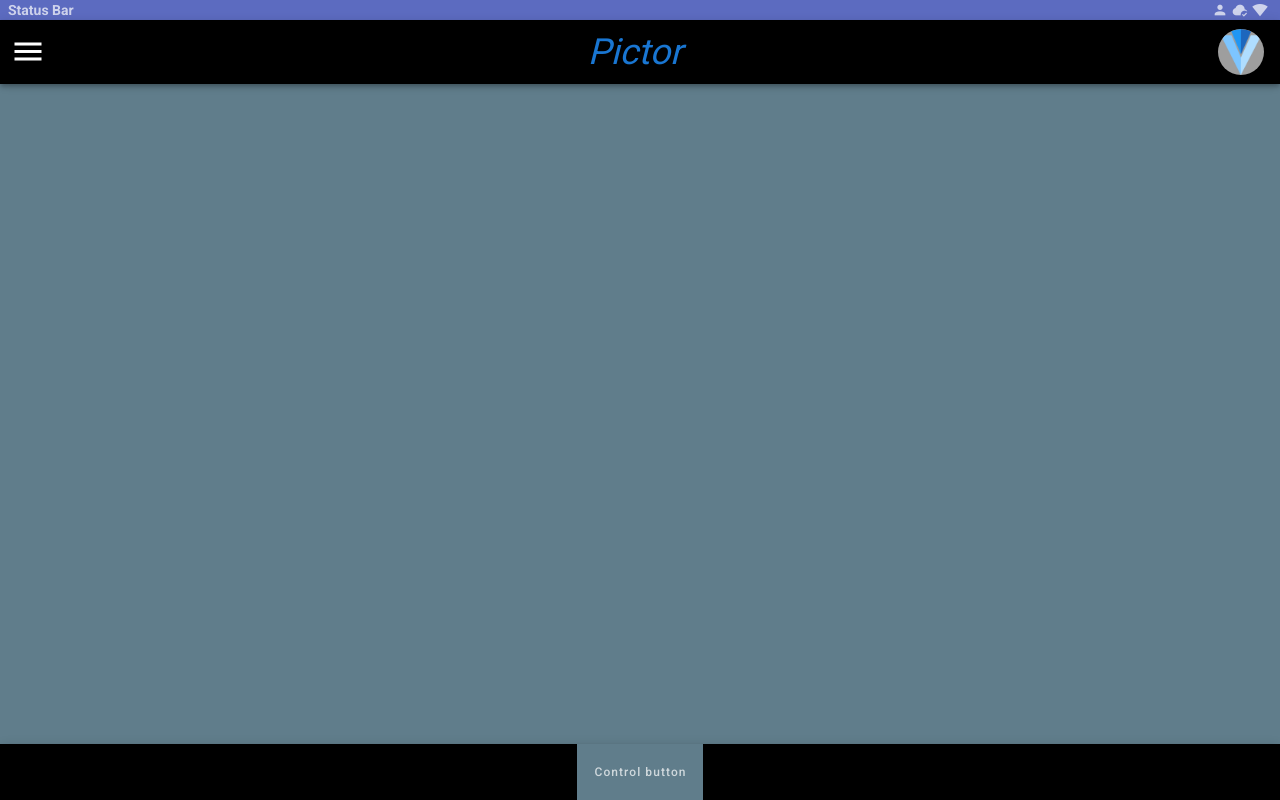
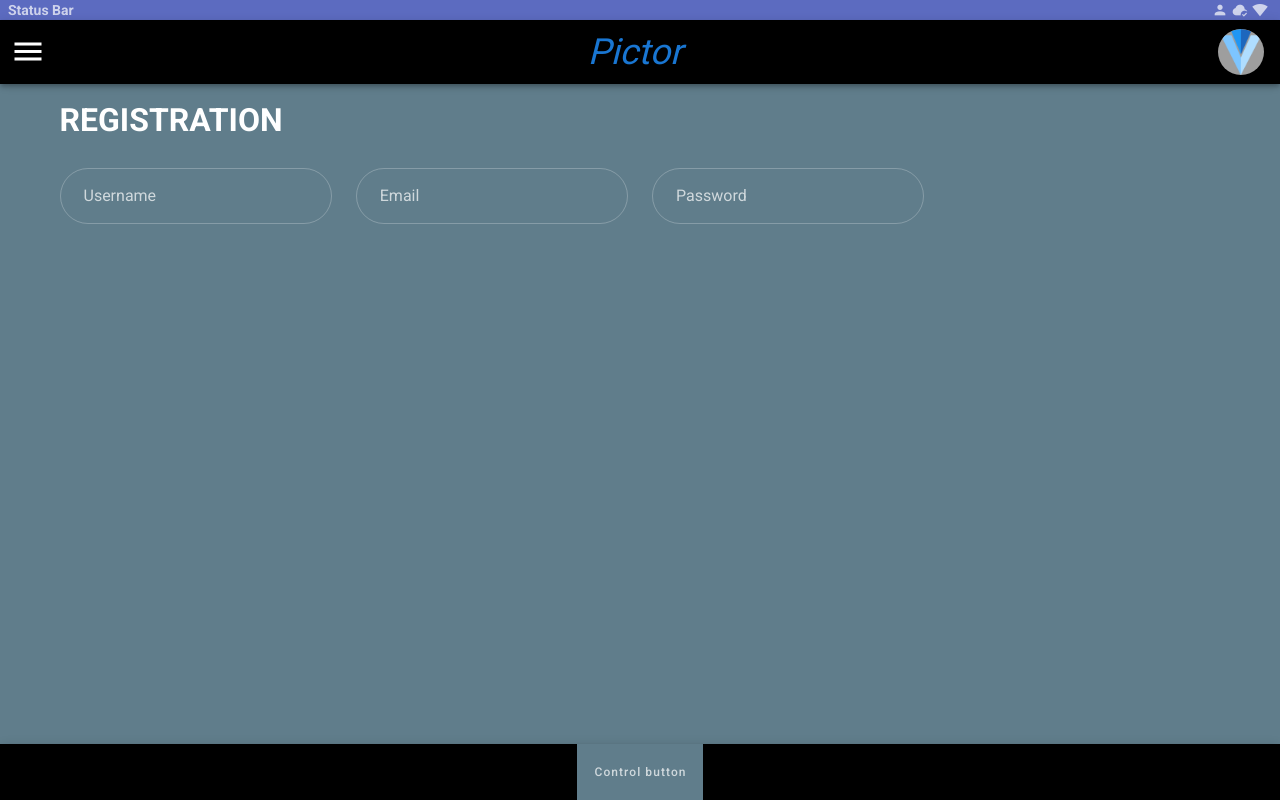
Before and after one commit to Ayonijakaushik19/PICTOR, a Nuxt app: page / in a window 1280 px wide. Built offline with nearby package versions, Linux system fonts and the light colour scheme.

Commit message:
Username, Password, Email input validation from docs done. Now move on to already implemented validation

```diff
--- a/pages/index.vue
+++ b/pages/index.vue
@@ -75,9 +75,49 @@
     </v-navigation-drawer>
 
     <v-main class="blue-grey">
+      <v-form>
+        <v-container>
+          <v-row>
+            <v-col>
+              <h1>REGISTRATION</h1>
+            </v-col>
+          </v-row>
+          <v-row>
+            <v-col :cols="cols_val" :sm="sm_val" :md="md_val" :lg="lg_val">
+              <v-text-field
+                label="Username"
+                rounded
+                outlined
+                :rules="[rules.required, rules.length, rules.username]"
+              ></v-text-field>
+            </v-col>
+            <v-col :cols="cols_val" :sm="sm_val" :md="md_val" :lg="lg_val">
+              <v-text-field
+                v-model="email"
+                :rules="[rules.email, rules.required]"
+                label="Email"
+                rounded
+                outlined
+              ></v-text-field>
+            </v-col>
+            <v-col :cols="cols_val" :sm="sm_val" :md="md_val" :lg="lg_val">
+              <v-text-field
+                label="Password"
+                type="password"
+                :rules="[rules.required, rules.length]"
+                rounded
+                outlined
+              ></v-text-field>
+            </v-col>
+          </v-row>
+        </v-container>
+      </v-form>
+
+      <!--
       <v-container>
         <canvas id="canvas" width="200" height="200"></canvas>
       </v-container>
+      -->
     </v-main>
 
     <v-bottom-navigation class="black" app>
@@ -96,6 +136,26 @@ export default {
       drawer: false,
       username: 'Nandeesh',
       f_ics: ['mdi-twitter', 'mdi-instagram', 'mdi-facebook', 'mdi-youtube'],
+      cols_val: 12,
+      sm_val: 6,
+      md_val: 4,
+      lg_val: 3,
+      rules: {
+        required: (value) => !!value || 'Required',
+        email: (value) => {
+          const pattern = /^(([^<>()[\]\\.,;:\s@"]+(\.[^<>()[\]\\.,;:\s@"]+)*)|(".+"))@((\[[0-9]{1,3}\.[0-9]{1,3}\.[0-9]{1,3}\.[0-9]{1,3}])|(([a-zA-Z\-0-9]+\.)+[a-zA-Z]{2,}))$/
+          return pattern.test(value) || 'Invalid e-mail'
+        },
+        length: (value) => {
+          if (value !== undefined && value.length >= 6 && value.length <= 20)
+            return true
+          else return 'Enter between 6 to 20 characters'
+        },
+        username: (value) => {
+          const pattern = /^(?=.{6,20}$)(?![_.])(?!.*[_.]{2})[a-zA-Z0-9._]+(?<![_.])$/
+          return pattern.test(value) || 'Invalid Username'
+        },
+      },
     }
   },
 }
```
